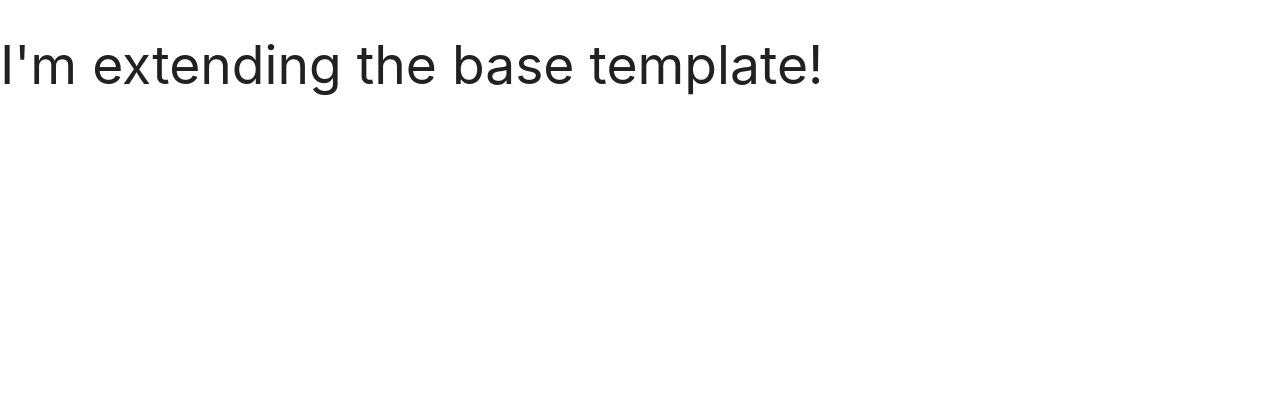
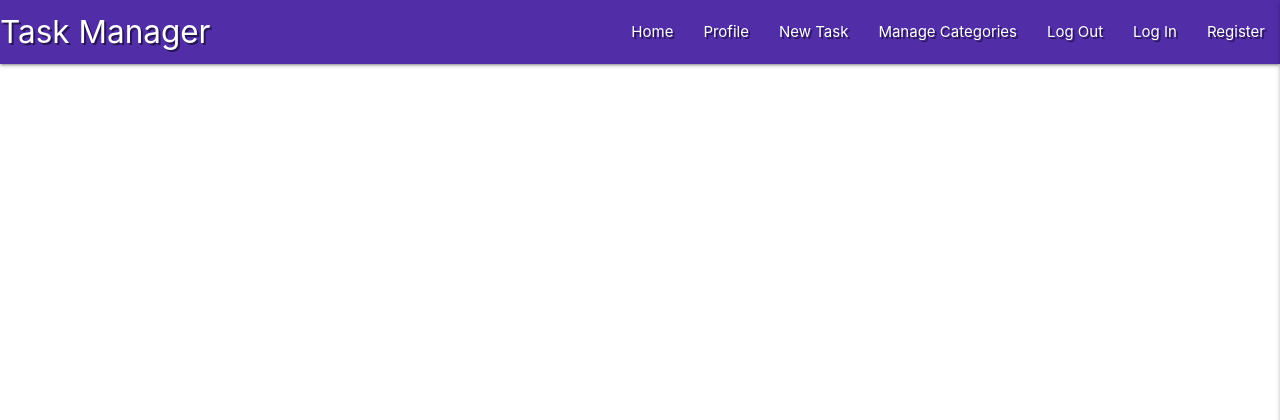
Before and after one commit to KSheeds1/Task-Manager-Project, a Flask app: page / in a window 1280 px wide. Shown: the top 420 px of the page. Run offline with Flask 2, Linux system fonts and the light colour scheme; data that the repository does not hold is empty; some libraries are stand-ins or nearby versions.

Commit message:
Add Materialize Navbar and sidenav.

```diff
--- a/static/css/style.css
+++ b/static/css/style.css
@@ -0,0 +1,3 @@
+.text-shadow {
+    text-shadow: 2px 2px rgba(0, 0, 0, 0.5);
+}
--- a/static/js/script.js
+++ b/static/js/script.js
@@ -0,0 +1,4 @@
+
+  $(document).ready(function(){
+    $('.sidenav').sidenav({edge: "right"});
+  });
--- a/templates/base.html
+++ b/templates/base.html
@@ -13,6 +13,37 @@
 </head>
 <body>
 
+    <header>
+        <!-- Top navbar -->
+        <nav class="nav-extended text-shadow deep-purple darken-2">
+            <div class="nav-wrapper">
+              <a href="{{ url_for('get_tasks') }}" class="brand-logo">Task Manager</a>
+              <a href="#" data-target="mobile-demo" class="sidenav-trigger right"><i class="fas fa-bars"></i></a>
+              <ul class="right hide-on-med-and-down">
+                <li><a href="{{ url_for('get_tasks') }}">Home</a></li>
+                <li><a href="#">Profile</a></li>
+                <li><a href="#">New Task</a></li>
+                <li><a href="#">Manage Categories</a></li>
+                <li><a href="#">Log Out</a></li>
+                <li><a href="#">Log In</a></li>
+                <li><a href="#">Register</a></li>
+              </ul>
+            </div>
+          </nav>
+
+          <!-- Mobile sidenav -->
+          <ul class="sidenav" id="mobile-demo">
+            <li><h4 class="center-align light-blue-text text-darken-4">Task Manager</h4></li>
+            <li><a href="{{ url_for('get_tasks') }}">Home</a></li>
+            <li><a href="#">Profile</a></li>
+            <li><a href="#">New Task</a></li>
+            <li><a href="#">Manage Categories</a></li>
+            <li><a href="#">Log Out</a></li>
+            <li><a href="#">Log In</a></li>
+            <li><a href="#">Register</a></li>
+          </ul>
+    </header>
+
     {% block content %}
     {% endblock %}
 
--- a/templates/tasks.html
+++ b/templates/tasks.html
@@ -1,7 +1,7 @@
 {% extends "base.html" %}
 {% block content %}
 
-    <h2>I'm extending the base template!</h2>
+
     {% for task in tasks %}
         {{ task.task_name }}<br>
         {{ task.category_name }}<br>
```
